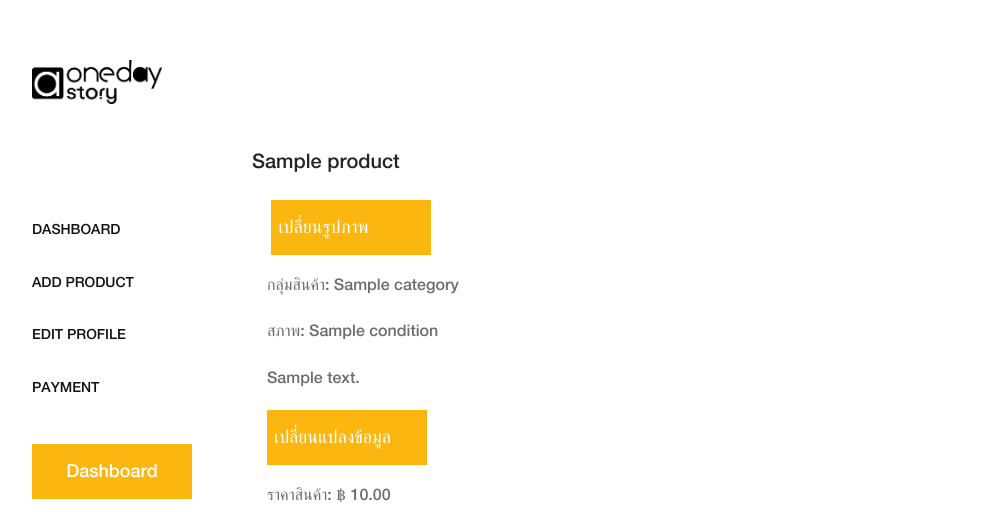
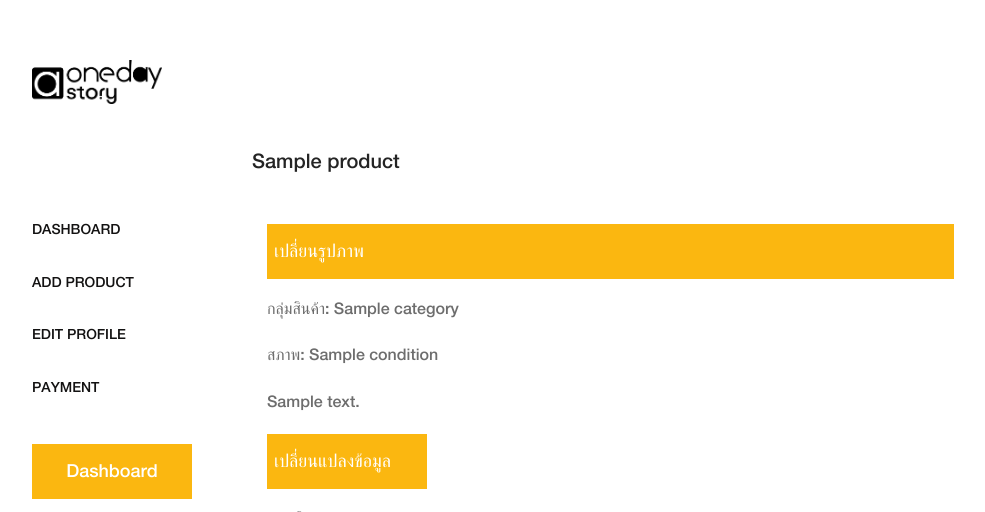
Before and after one commit to piekk/onedaystory, a Python web app: template artapp/templates/editproduct.html in a window 1280 px wide. Shown: the top 512 px of the page, without its empty margins (43-1028 px from the left). Run offline with Jinja, Linux system fonts and the light colour scheme; the template is opened without the code that fills it: most values are stand-ins (such as "Sample title", 1, 10 or a date in 2020).

Commit message:
update merchant

```diff
--- a/artapp/templates/editproduct.html
+++ b/artapp/templates/editproduct.html
@@ -57,8 +57,8 @@
                     </div>
                     <div class="col-12 mb-3">
                         {% set image = "https://storage.googleapis.com/"+ bucket +"/"+ product.imgfile1 %}
-                        <img src="{{ image }}">
-                        <a class = "amado-btn" href="{{url_for('update_image', name=product.productcode)}}">เปลี่ยนรูปภาพ</a>
+                        <img class="mb-3" src="{{ image }}">
+                        <a class = "amado-btn d-block" href="{{url_for('update_image', name=product.productcode)}}">เปลี่ยนรูปภาพ</a>
                     </div>
                     <div class="col-12 mb-3">
                         <p>กลุ่มสินค้า: {{product.category}}</p>
```
